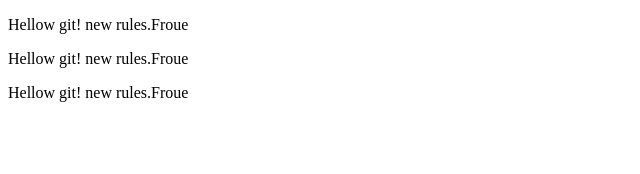
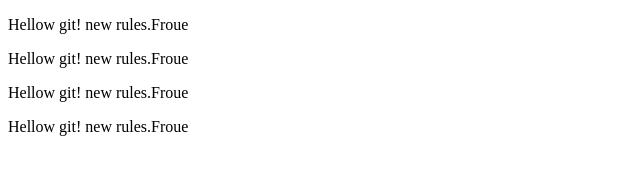
Before and after one commit to DenMirnov/git, a plain HTML site: page index.html in a window 1280 px wide. Shown: the whole page, without its empty margins (0-640 px from the left). Drawn offline with Linux system fonts and the light colour scheme.

Commit message:
the best commit

```diff
--- a/index.html
+++ b/index.html
@@ -10,5 +10,6 @@
     <p>Hellow git! new rules.Froue</p>
     <p>Hellow git! new rules.Froue</p>
     <p>Hellow git! new rules.Froue</p>
+    <p>Hellow git! new rules.Froue</p>
 </body>
 </html>
```
